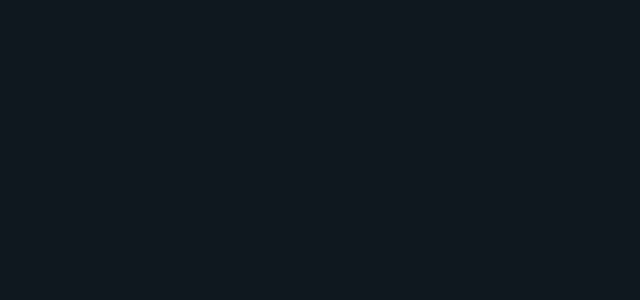
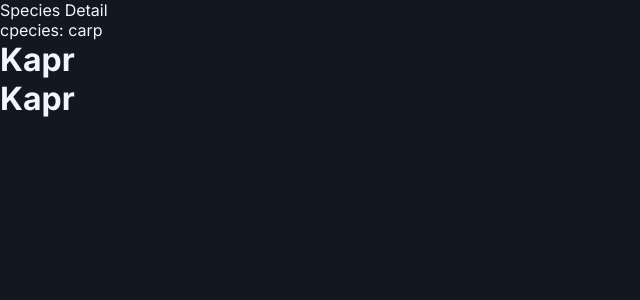
Before and after one commit to Moravec291678/chytnu.cz, a React (Vite) app: page /species/carp in a window 1280 px wide. Before the commit this address had no page. Shown: the top 300 px of the page, without its empty margins (0-640 px from the left). Built offline with nearby package versions, Linux system fonts and the light colour scheme.

Commit message:
add SpeciesDetailPage base + routing

```diff
--- a/src/App.jsx
+++ b/src/App.jsx
@@ -5,11 +5,13 @@ import CatchDetailPage from "./pages/CatchDetailPage";
 import GalleryPage from "./pages/GalleryPage";
 import StatsPage from "./pages/StatsPage";
 import TripsPage from "./pages/TripsPage";
+import SpeciesDetailPage from "./pages/SpeciesDetailPage";
 function App() {
   return (
     <>
       <Routes>
         <Route path="/" element={<HomePage />} />
+        <Route path="/species/:speciesKey" element={<SpeciesDetailPage />} />
         <Route path="/add" element={<AddCatchPage />} />
         <Route path="/catch/:id" element={<CatchDetailPage />} />
         <Route path="/gallery" element={<GalleryPage />} />
--- a/src/components/speciesCard.jsx
+++ b/src/components/speciesCard.jsx
@@ -1,7 +1,9 @@
 import { MOON_PHASE_EMOJI } from "../utils/constants";
+import { Link } from "react-router-dom";
 import "../styles/SpeciesCard.css";
 function SpeciesCard({ speciesKey, data, biggest }) {
   return (
+    <Link className="species-card-link" to={`/species/${speciesKey}`}>
       <div className="species-card">
         <div className="species-card-main">
           <div className="species-card-icon">🐟</div>
@@ -49,6 +51,7 @@ function SpeciesCard({ speciesKey, data, biggest }) {
           <p>{MOON_PHASE_EMOJI[biggest.conditions?.moonPhase] || "-"}</p>
         </div>
       </div>
+    </Link>
   );
 }
 
--- a/src/context/CatchContext.jsx
+++ b/src/context/CatchContext.jsx
@@ -31,6 +31,8 @@ function catchReducer(state, action) {
         ...state,
         sortBy: action.payload,
       };
+    default:
+      return state;
   }
 }
 export const CatchContext = createContext();
--- /dev/null
+++ b/src/pages/SpeciesDetailPage.jsx
@@ -0,0 +1,26 @@
+import { useParams } from "react-router-dom";
+import { useCatches } from "../context/CatchContext";
+
+function SpeciesDetailPage() {
+  const { speciesKey } = useParams();
+  const { state } = useCatches();
+  const selectedSpecies = state.catches.filter((item) => {
+    return item.speciesKey === speciesKey;
+  });
+
+  return (
+    <>
+      Species Detail
+      <p>cpecies: {speciesKey}</p>
+      {selectedSpecies.map((item) => {
+        return (
+          <div key={item.id} className="species-detail-card">
+            <h1>{item.species}</h1>
+          </div>
+        );
+      })}
+    </>
+  );
+}
+
+export default SpeciesDetailPage;
```
Lines whose indentation alone changed are shown as unchanged.
